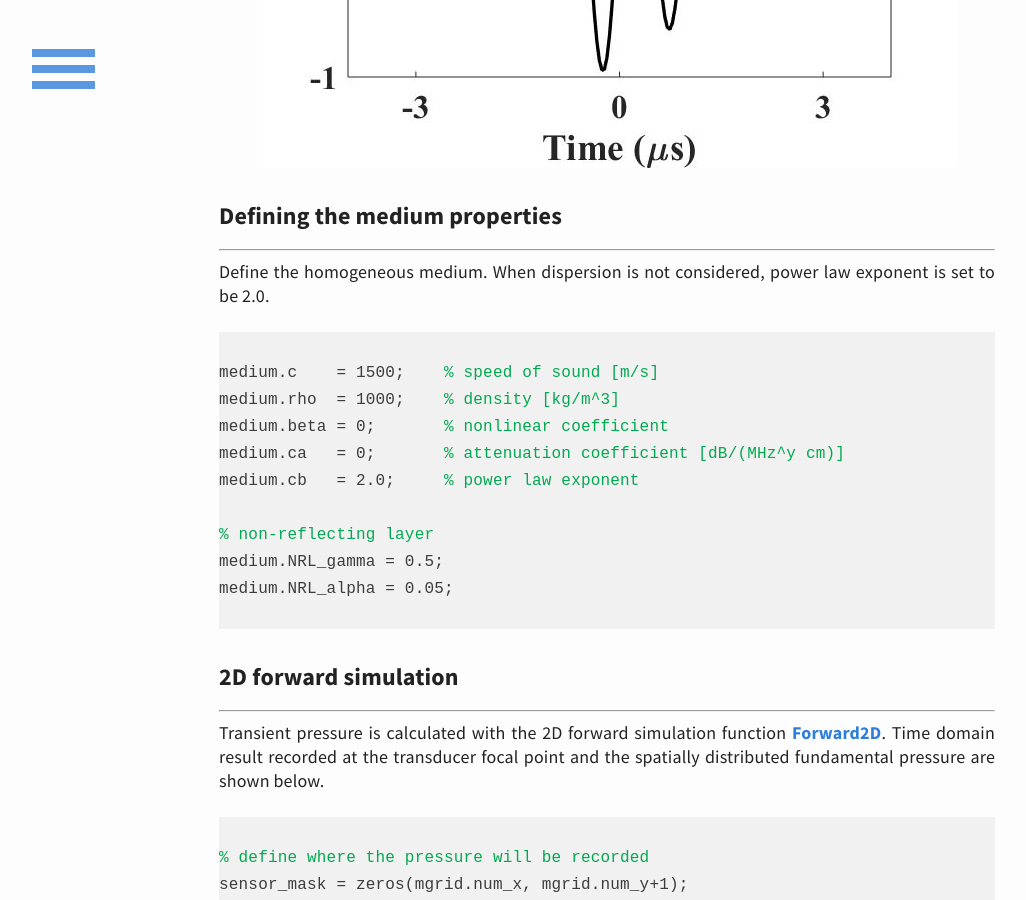
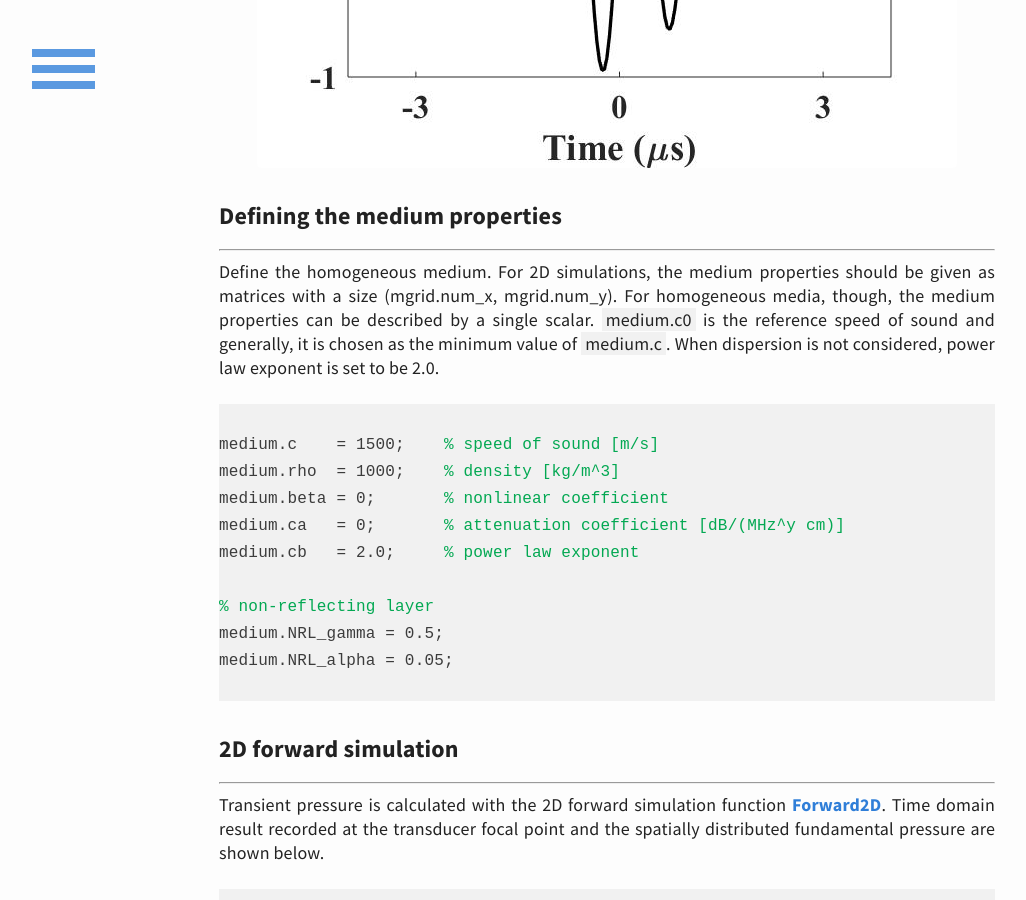
Before and after one commit to m-SOUND/mSOUND, a Jekyll site: the page built from _posts/2019-08-01-TMDM_2D_homogeneous.html, in a window 1280 px wide and 900 px high, scrolled down 2131 px. Shown: the whole window, without its empty margins (33-1059 px from the left). Built offline with Jekyll 4.4.1, drawn with Linux system fonts in a browser that asks for light colours.

Commit message:
Update 2019-08-01-TMDM_2D_homogeneous.html

```diff
--- a/_posts/2019-08-01-TMDM_2D_homogeneous.html
+++ b/_posts/2019-08-01-TMDM_2D_homogeneous.html
@@ -75,7 +75,12 @@
 <h6>Defining the medium properties</h6>
 <hr>
 <p>
-Define the homogeneous medium. When dispersion is not considered, power law exponent is set to be 2.0.
+Define the homogeneous medium.
+For 2D simulations, the medium properties should be given as matrices with a size (mgrid.num_x, mgrid.num_y).
+ For homogeneous media, though, the medium properties can be described by a single scalar.
+<span style="background-color:#f1f1f1">medium.c0</span> is the reference speed of sound and generally,
+it is chosen as the minimum value of <span style="background-color:#f1f1f1">medium.c</span>.
+When dispersion is not considered, power law exponent is set to be 2.0.
 <pre>
 <code>
 medium.c    = 1500;    <font color="#03a852">% speed of sound [m/s]</font>
```
